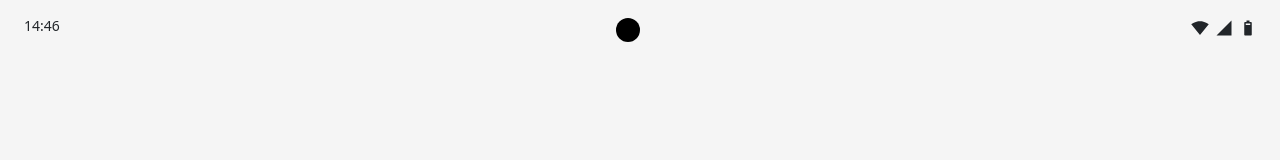
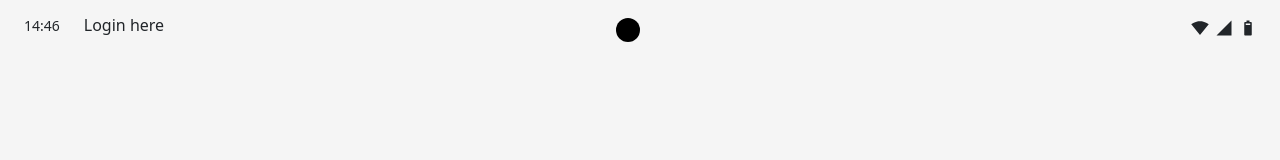
Before and after one commit to sei43-projectFlipTable/FlipTable, a React (Vite) app in the folder front-end/: page / in a window 1280 px wide. Shown: the top 160 px of the page. Built offline with nearby package versions, Linux system fonts and the light colour scheme.

Commit message:
Added Roboto font
-roca-one-regular.ttf file added in public folder as well

```diff
--- a/front-end/index.html
+++ b/front-end/index.html
@@ -4,7 +4,18 @@
     <meta charset="UTF-8" />
     <link rel="icon" href="/ga.ico" />
     <meta name="viewport" content="width=device-width, initial-scale=1.0" />
-    <link href="https://cdn.jsdelivr.net/npm/bootstrap@5.3.0-alpha1/dist/css/bootstrap.min.css" rel="stylesheet" integrity="sha384-GLhlTQ8iRABdZLl6O3oVMWSktQOp6b7In1Zl3/Jr59b6EGGoI1aFkw7cmDA6j6gD" crossorigin="anonymous">
+    <link
+      href="https://cdn.jsdelivr.net/npm/bootstrap@5.3.0-alpha1/dist/css/bootstrap.min.css"
+      rel="stylesheet"
+      integrity="sha384-GLhlTQ8iRABdZLl6O3oVMWSktQOp6b7In1Zl3/Jr59b6EGGoI1aFkw7cmDA6j6gD"
+      crossorigin="anonymous"
+    />
+    <link rel="preconnect" href="https://fonts.googleapis.com" />
+    <link rel="preconnect" href="https://fonts.gstatic.com" crossorigin />
+    <link
+      href="https://fonts.googleapis.com/css2?family=Poppins&display=swap"
+      rel="stylesheet"
+    />
     <title>React App</title>
   </head>
   <body>
--- a/front-end/src/index.css
+++ b/front-end/src/index.css
@@ -1,11 +1,17 @@
 @import url("https://fonts.googleapis.com/css2?family=Oxygen:wght@300;400;700&display=swap");
+
+@font-face {
+  font-family: roca_one;
+  src: url(roca-one-regular.ttf);
+}
 
 * {
   box-sizing: border-box;
 }
 
 html {
-  font-family: "Oxygen", sans-serif;
+  /* font-family: "Oxygen", sans-serif; */
+  font-family: roca_one;
 }
 
 body {
--- a/front-end/src/pages/LoginPage.jsx
+++ b/front-end/src/pages/LoginPage.jsx
@@ -5,6 +5,7 @@ function LoginPage() {
   return (
     <>
       <PhoneTopBar />
+      <div>Login here</div>
     </>
   );
 }
```
Also changed, not shown: front-end/public/roca-one-regular.ttf (added).
